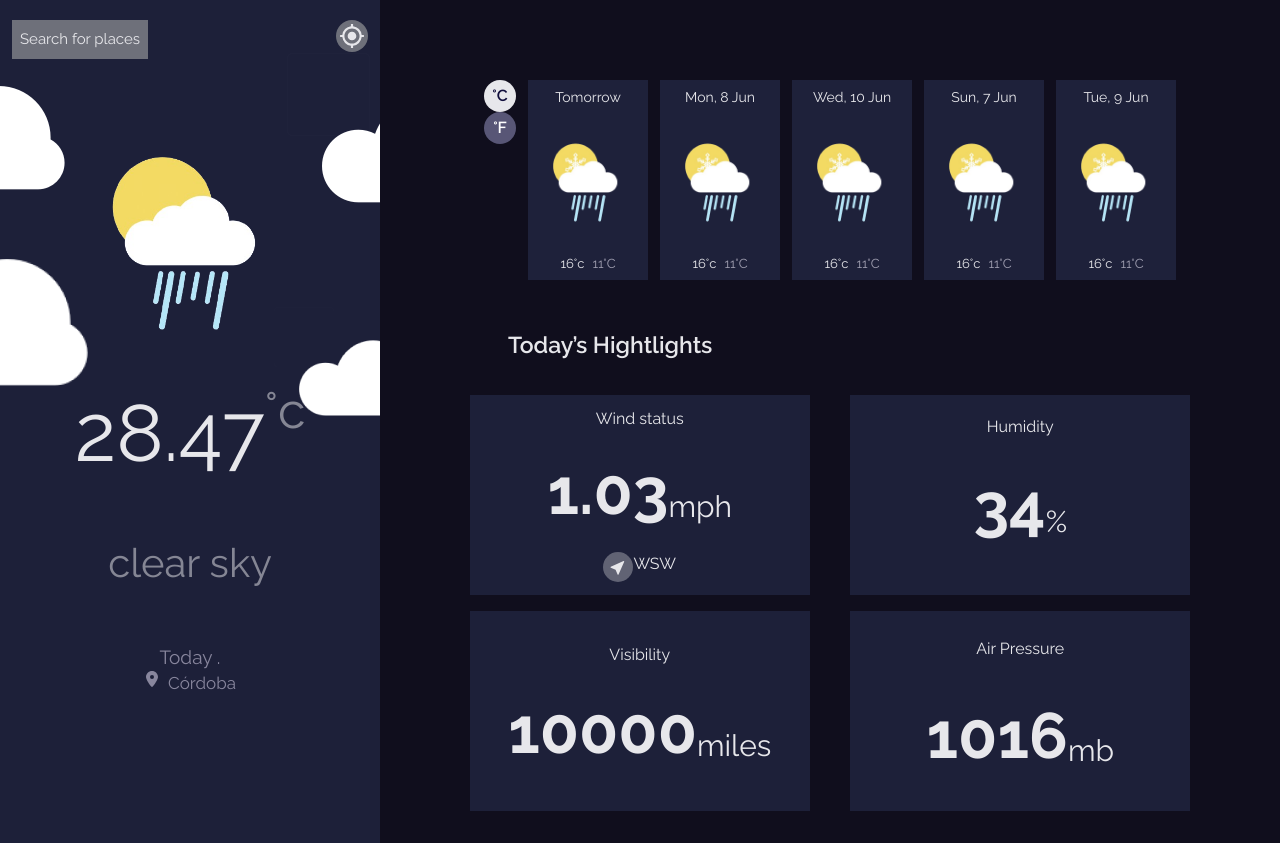
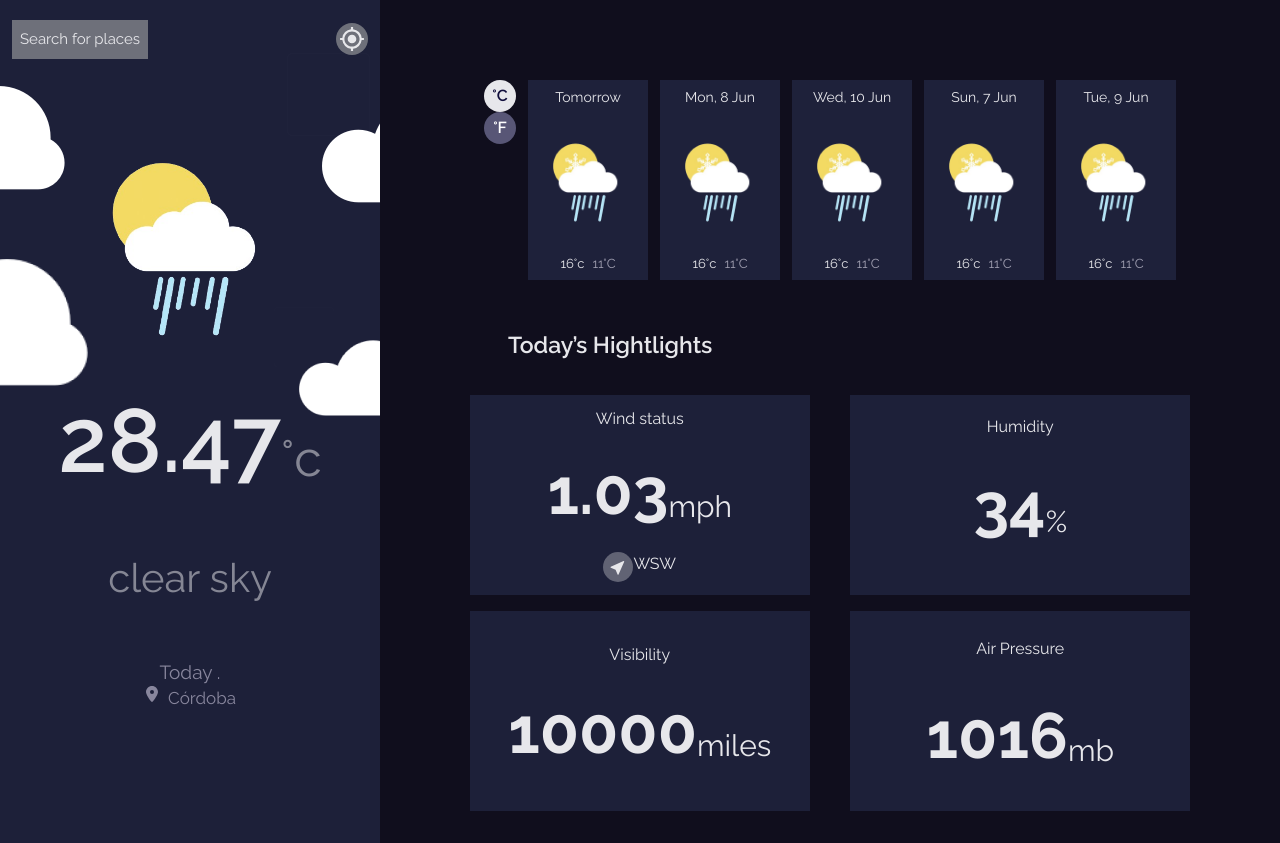
Before and after one commit to VictoriaTorres0/Weather-app, a React (Vite) app: page / in a window 1280 px wide. Built offline with nearby package versions, Linux system fonts and the light colour scheme.

Commit message:
Se agregaron nuevas animaciones a este componente.

```diff
--- a/src/pages/SearchPlaces.jsx
+++ b/src/pages/SearchPlaces.jsx
@@ -16,16 +16,37 @@ function SearchPlaces({ data, openModal }) {
           >
             Search for places
           </motion.button>
-          <MdMyLocation className="text-[#E7E7EB] bg-[#6E707A] size-8 rounded-full p-1 md:p-[3px] md:size-6 lg:size-8" />
+          <motion.button
+            whileHover={{ scale: 1.2 }}
+            onHoverStart={(e) => {}}
+            onHoverEnd={(e) => {}}
+          >
+            <MdMyLocation className="text-[#E7E7EB] bg-[#6E707A] size-8 rounded-full p-1 md:p-[3px] md:size-6 lg:size-8" />
+          </motion.button>
         </div>
         <div className="flex justify-center items-center pt-12 ">
-          <motion.img className="w-[70%]" src="/src/images/rain.png" alt="" />
+          <motion.img
+            className="w-[70%]"
+            src="/src/images/rain.png"
+            alt=""
+            animate={{
+              y: [1, 10, 1],
+              transition: {
+                duration: 2,
+                repeat: Infinity,
+                repeatType: "loop",
+                ease: "linear",
+              },
+            }}
+          />
         </div>
         <div className="flex justify-center text-center w-[100%]">
-          <p className="text-[100px] text-[#E7E7EB] md:text-[60px] lg:text-[80px]">
+          <p className="text-[100px]  font-semibold text-[#E7E7EB] md:text-[60px] lg:text-[90px]">
             {data.main.temp}
           </p>
-          <p className="text-[80px] text-[#e7e7eb83] md:text-[50px]">°c</p>
+          <p className="text-[80px] text-[#e7e7eb83] md:text-[50px] pt-12">
+            °c
+          </p>
         </div>
         <div className="pb-[50px] pt-[40px] ">
           <p className="text-[#e7e7eb83] text-[50px] text-center md:text-[25px] lg:text-[40px]">
```
